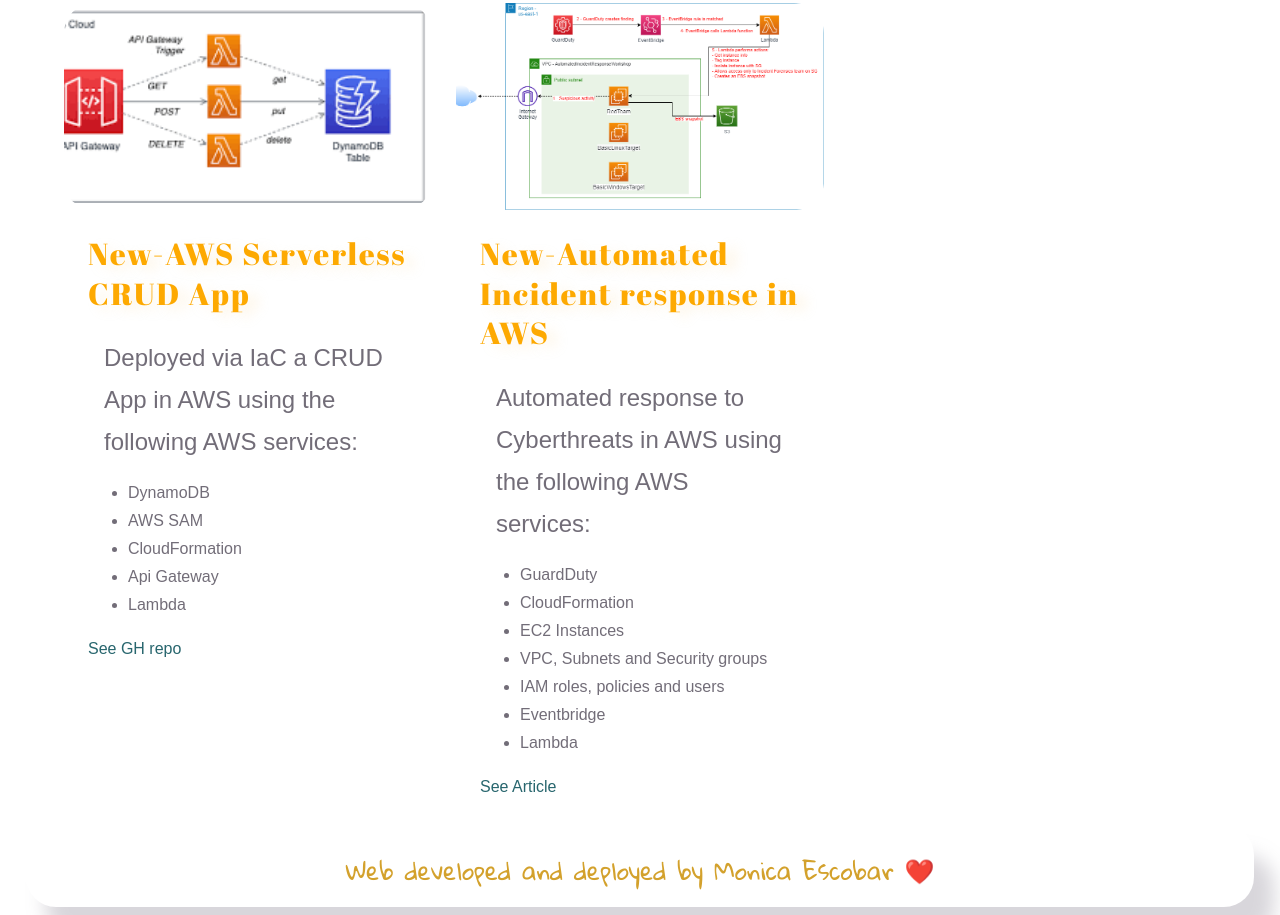
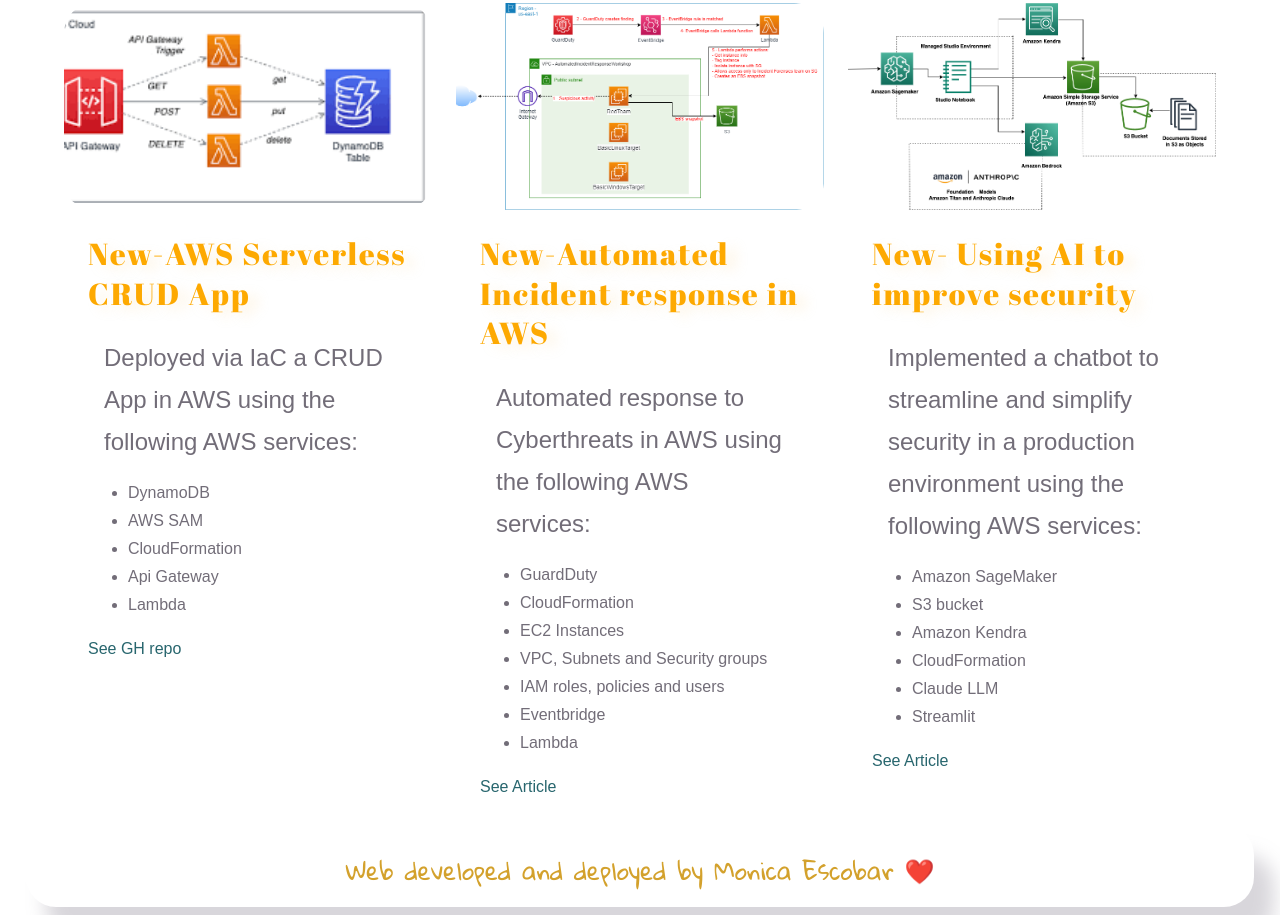
Before and after one commit to Thetechyteacher/Portfolio, a plain HTML site: page index.html in a window 1280 px wide. Shown: the part 3223-4138 px from the top of the page. Drawn offline with Linux system fonts and the light colour scheme; a script that the page names is missing; a web font is replaced by a local one.

Commit message:
added new project

```diff
--- a/index.html
+++ b/index.html
@@ -115,7 +115,7 @@
         <div class="article-body">
           <h2>New- AWS automated CI/CD Pipeline with Chatbot</h2>
           <p>
-            Implemented a robust Continuous Integration/Continuous Deployment (CI/CD) pipeline for a JavaScript application using the following AWS services:
+            This webpage is a  robust Continuous Integration/Continuous Deployment (CI/CD) pipeline for a JavaScript application using the following AWS services:
           </p>
             <ul>
               <li>Amazon Lex</li>
@@ -194,6 +194,33 @@
         </div>
       </div>
     </article>
+    <article >
+      <div class="articlewrapper">
+        <figure>
+          <img src="./devsecops.png" alt="" class="ProjectImg"/>
+        </figure>
+        <div class="article-body">
+          <h2>New- Using AI to improve security</h2>
+          <p>
+            Implemented a chatbot to streamline and simplify security in a production environment using the following AWS services:
+          </p>
+            <ul>
+              <li>Amazon SageMaker</li>
+              <li>S3 bucket</li>
+              <li>Amazon Kendra</li>
+              <li>CloudFormation</li>
+              <li>Claude LLM</li>
+              <li>Streamlit</li>
+            </ul>
+          <a href="https://dev.to/monica_escobar/using-ai-to-improve-security-and-learning-in-your-aws-environment-p90" class="read-more">
+            See Article
+            <svg xmlns="http://www.w3.org/2000/svg" class="icon" viewBox="0 0 20 20" fill="currentColor">
+              <path fill-rule="evenodd" d="M12.293 5.293a1 1 0 011.414 0l4 4a1 1 0 010 1.414l-4 4a1 1 0 01-1.414-1.414L14.586 11H3a1 1 0 110-2h11.586l-2.293-2.293a1 1 0 010-1.414z" clip-rule="evenodd" />
+            </svg>
+          </a>
+        </div>
+      </div>
+    </article>
   </section>
 </div>
 <script src="https://d2qpkilgew073w.cloudfront.net/lex-web-ui-loader.min.js"></script>
```
Also changed, not shown: devsecops.png (added).
